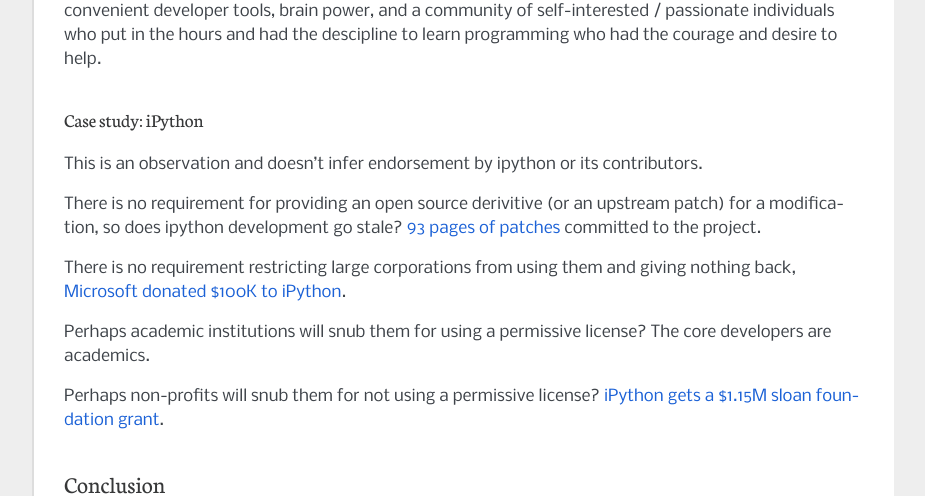
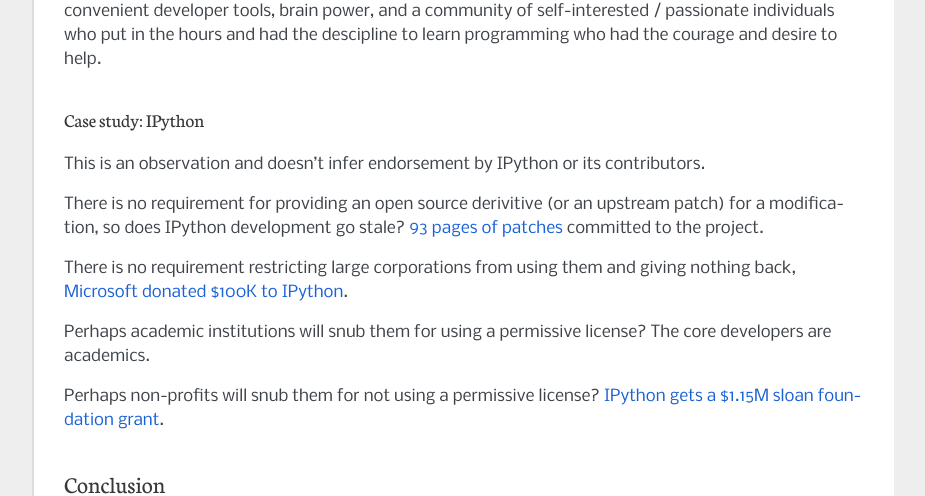
Before and after one commit to cihai/cihai, a Sphinx documentation site: the page built from doc/information_liberation.rst, in a window 1280 px wide and 900 px high, scrolled down 986 px. Shown: the part 153-649 px from the top of the window, without its empty margins (198-1123 px from the left). Built offline with Sphinx 7.4.7, drawn with Linux system fonts in a browser that asks for light colours; some of the changed text lies outside the part shown.

```diff
--- a/doc/information_liberation.rst
+++ b/doc/information_liberation.rst
@@ -60,28 +60,28 @@ and a community of self-interested / passionate individuals who put in the
 hours and had the descipline to learn programming who had the courage and
 desire to help.
 
-Case study: iPython
+Case study: IPython
 ~~~~~~~~~~~~~~~~~~~
 
-This is an observation and doesn't infer endorsement by ipython or its
+This is an observation and doesn't infer endorsement by IPython or its
 contributors.
 
 There is no requirement for providing an open source derivitive (or an
-upstream patch) for a modification, so does ipython development go stale?
+upstream patch) for a modification, so does IPython development go stale?
 `93 pages of patches`_ committed to the project.
 
 There is no requirement restricting large corporations from using them and
-giving nothing back, `Microsoft donated $100K to iPython`_.
+giving nothing back, `Microsoft donated $100K to IPython`_.
 
 Perhaps academic institutions will snub them for using a permissive
 license? The core developers are academics.
 
 Perhaps non-profits will snub them for not using a permissive license?
-`iPython gets a $1.15M sloan foundation grant`_.
+`IPython gets a $1.15M sloan foundation grant`_.
 
 .. _93 pages of patches: https://github.com/ipython/ipython/pulls?direction=desc&page=1&sort=created&state=closed
-.. _iPython gets a $1.15M Sloan foundation grant: http://ipython.org/sloan-grant.html
-.. _Microsoft donated $100K to iPython: http://ipython.org/microsoft-donation-2013.html
+.. _IPython gets a $1.15M Sloan foundation grant: http://ipython.org/sloan-grant.html
+.. _Microsoft donated $100K to IPython: http://ipython.org/microsoft-donation-2013.html
 
 Conclusion
 ----------
```
